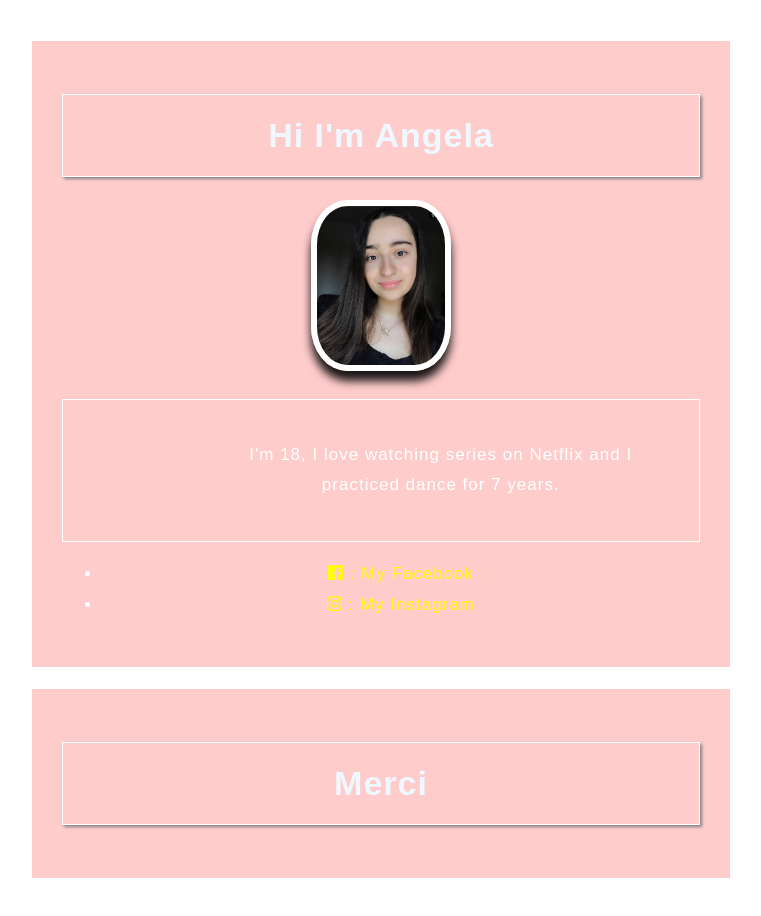
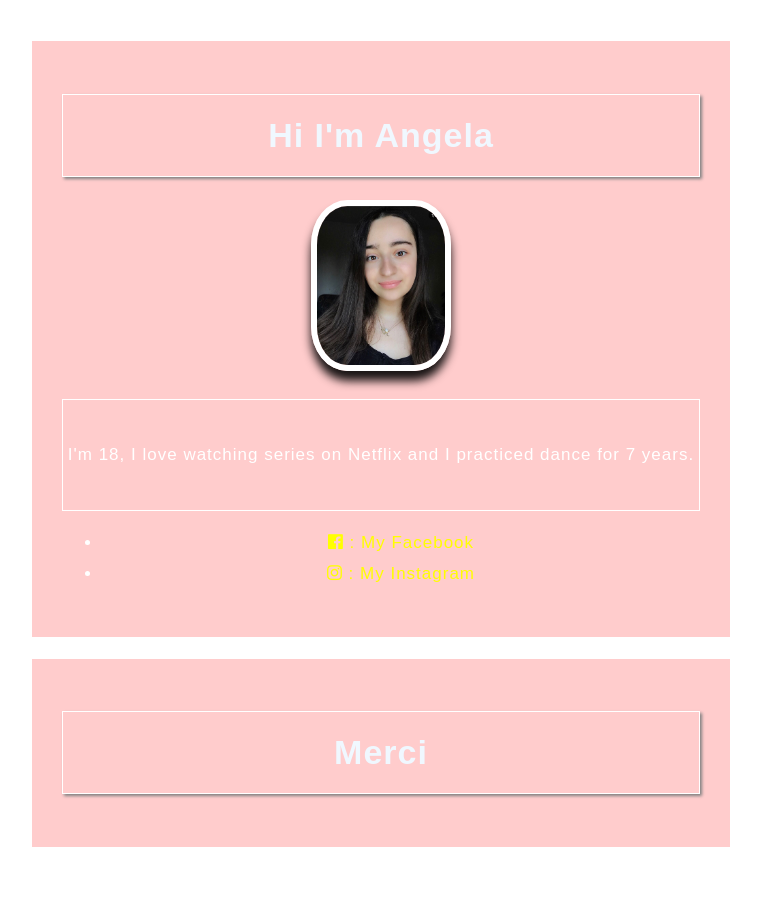
Before and after one commit to angela1710/Angela, a plain HTML site: page index.html in a window 1280 px wide. Shown: the whole page, without its empty margins (259-1020 px from the left). After the commit the page ends 888 px from the top, so only its background shows below. Drawn offline with Linux system fonts and the light colour scheme.

Commit message:
Update style.css
push

```diff
--- a/style.css
+++ b/style.css
@@ -24,10 +24,9 @@ a:hover {
 }
 
 p{
-	padding: 40px;
-	padding-left: 25%;
+	padding: 40px 0px;
 	border: 1px solid white;
-
+	text-align: center;
 }
 
 @media (max-width: 1280px) {
```
